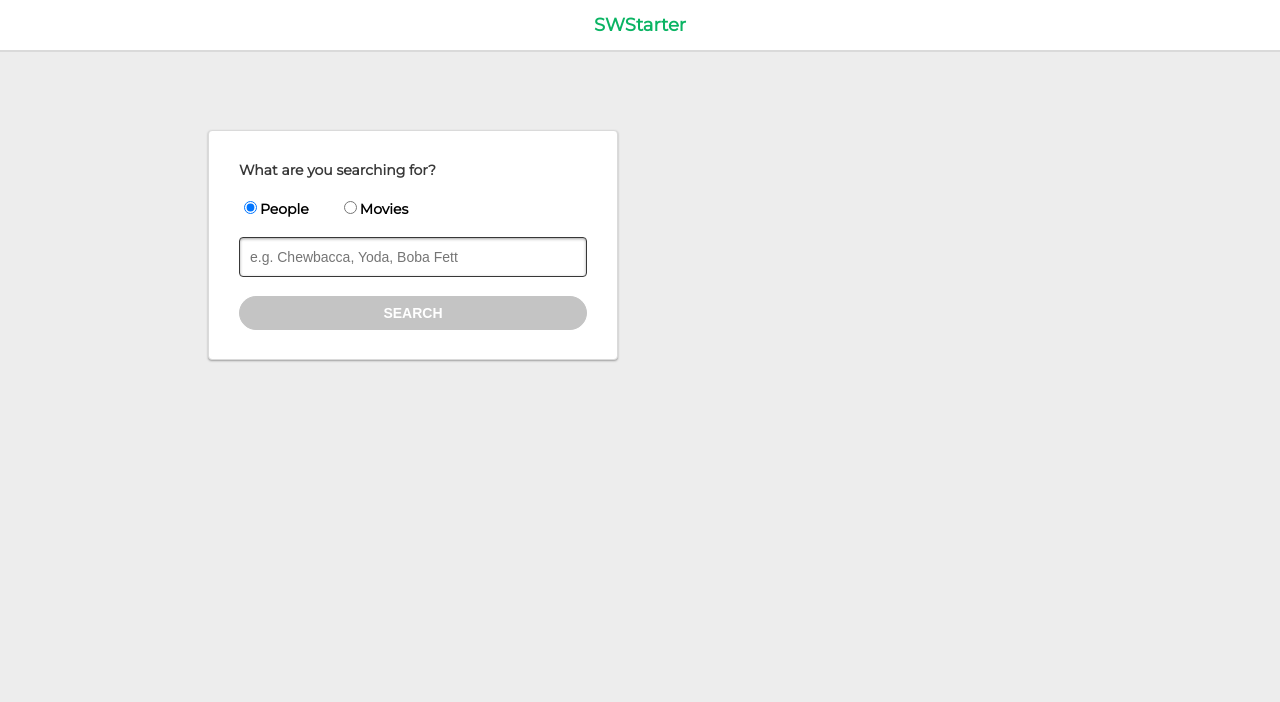
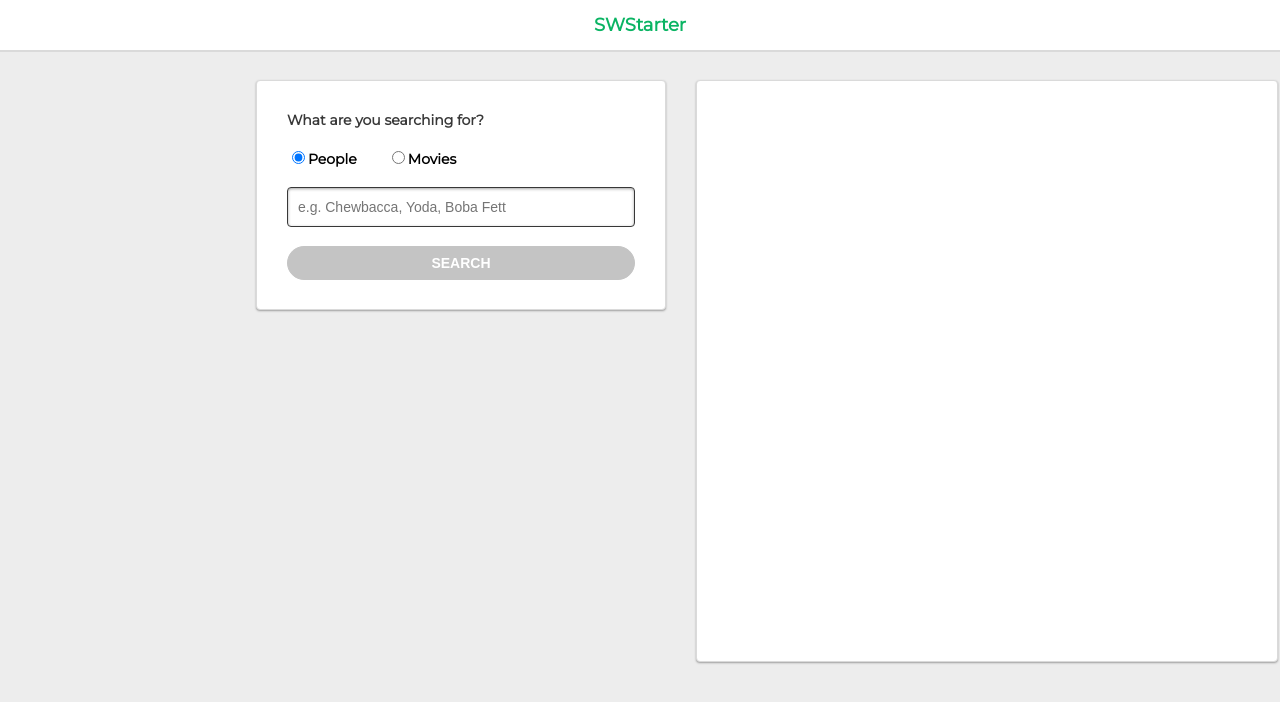
Before and after one commit to mtvickery1/react-star-wars, a React app in the folder boilerplate-react-master/: page / in a window 1280 px wide. Shown: the top 702 px of the page. Built offline with nearby package versions, Linux system fonts and the light colour scheme; the HTML template or start-up script is replaced by a standard one.

Commit message:
created results container and main container

```diff
--- /dev/null
+++ b/boilerplate-react-master/src/components/MainContainer.js
@@ -0,0 +1,20 @@
+import React from "react";
+
+const styles = {
+    // Search Container
+    mainContainer: {
+      margin: "0 0 0 20%",
+      width: "1022px"
+    }
+  };
+
+const MainContainer = props => {
+
+  return (
+    <div style={styles.mainContainer}>
+      {props.children}
+    </div>
+    );
+  };
+
+export default MainContainer;
--- a/boilerplate-react-master/src/components/Nav.js
+++ b/boilerplate-react-master/src/components/Nav.js
@@ -6,7 +6,8 @@ const styles = {
       width: "100%",
       height: "50px",
       boxShadow: "0 2px 0 0 #dadada",
-      position: "relative"
+      position: "relative",
+      margin: "0 0 30px 0"
     },
     navContentStyle: {
       height: "22px",
--- a/boilerplate-react-master/src/components/ResultsContainer.js
+++ b/boilerplate-react-master/src/components/ResultsContainer.js
@@ -0,0 +1,26 @@
+import React from "react";
+
+const styles = {
+  // Search Container
+  resultsContainer: {
+    width: "582px",
+    height: "582px",
+    borderRadius: "4px",
+    boxShadow: "0 1px 2px 0 rgba(132, 132, 132, 0.75)",
+    border: "solid 1px #dadada",
+    backgroundColor: "#ffffff",
+    padding: "30px",
+    float: "left"
+  }
+};
+
+const ResultsContainer = props => {
+
+  return (
+    <div style={styles.resultsContainer}>
+      {props.children}
+    </div>
+  );
+};
+
+export default ResultsContainer;
--- a/boilerplate-react-master/src/components/SearchContainer.js
+++ b/boilerplate-react-master/src/components/SearchContainer.js
@@ -9,8 +9,9 @@ const styles = {
       boxShadow: "0 1px 2px 0 rgba(132, 132, 132, 0.75)",
       border: "solid 1px #dadada",
       backgroundColor: "#ffffff",
-      margin: "80px 822px 590px 208px",
-      padding: "30px"
+      margin: "0 30px 0 0",
+      padding: "30px",
+      float: "left"
     }
   };
 
--- a/boilerplate-react-master/src/views/Main.js
+++ b/boilerplate-react-master/src/views/Main.js
@@ -1,5 +1,7 @@
 import React, { Component } from "react";
+import MainContainer from "../components/MainContainer";
 import SearchContainer from "../components/SearchContainer";
+import ResultsContainer from "../components/ResultsContainer";
 import SearchButton from "../components/SearchButton";
 
 // Styles
@@ -98,6 +100,7 @@ export default class Home extends Component {
     return (
       <div>
 
+        <MainContainer>
           {/* Search Container */}
           <SearchContainer>
             <div style={styles.whatAreYouSearchingFor}>
@@ -125,6 +128,8 @@ export default class Home extends Component {
               <SearchButton state={this.state} disabled={!this.state.search} onClick={this.handleFormSubmit} />
             </form>
           </SearchContainer>
+          <ResultsContainer />
+        </MainContainer>
 
       </div>
     );
```
Lines whose indentation alone changed are shown as unchanged.
